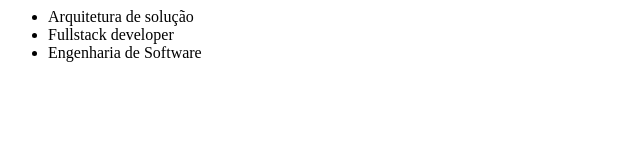
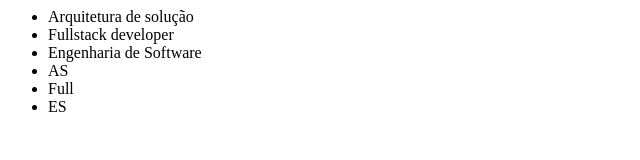
Before and after one commit to EdnaLima2022/portal, a plain HTML site: page index.html in a window 1280 px wide. Shown: the full height of the page, 0-640 px from the left. Drawn offline with Linux system fonts and the light colour scheme.

Commit message:
trabalhando em equipe

```diff
--- a/index.html
+++ b/index.html
@@ -5,6 +5,9 @@
       <li>Arquitetura de solução</li>
       <li>Fullstack developer</li>
       <li>Engenharia de Software</li>
+      <li>AS</li>
+      <li>Full</li>
+      <li>ES</li>
     <ul>
   </body>
 </html>
```
